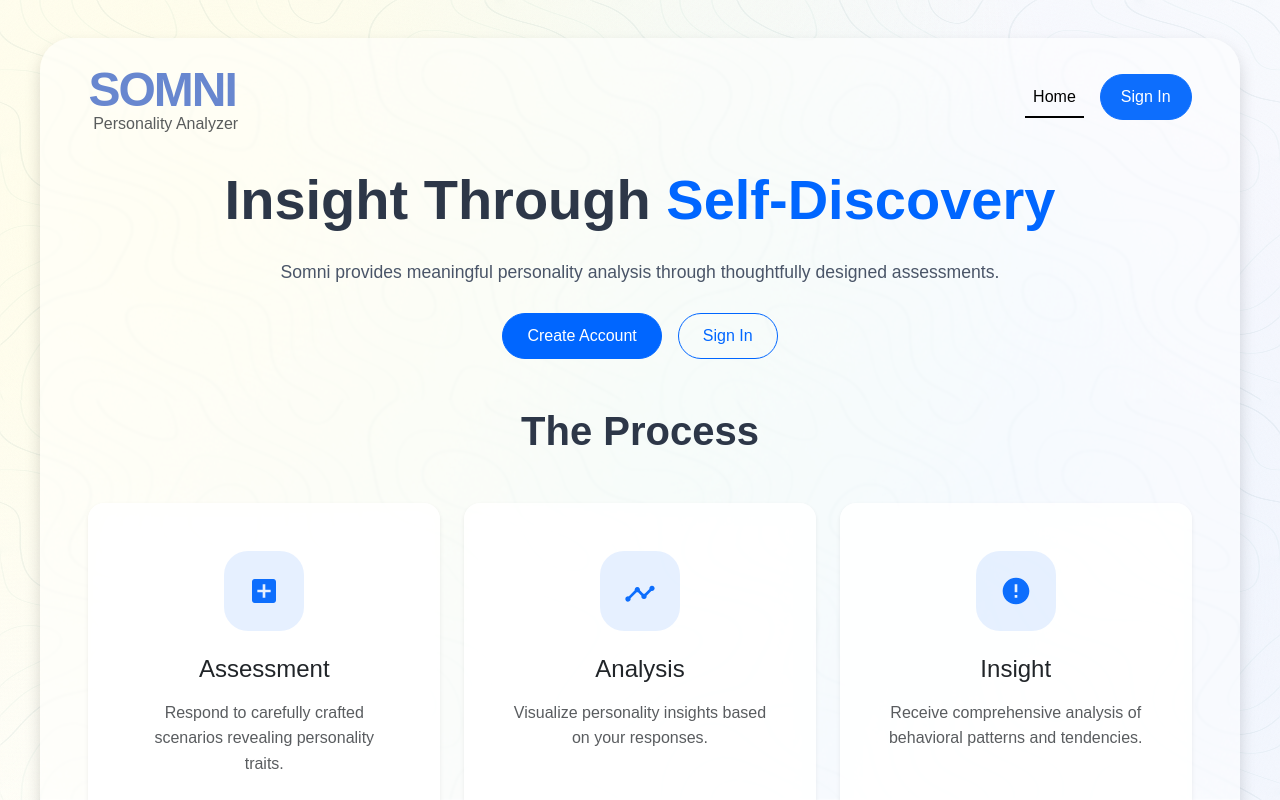
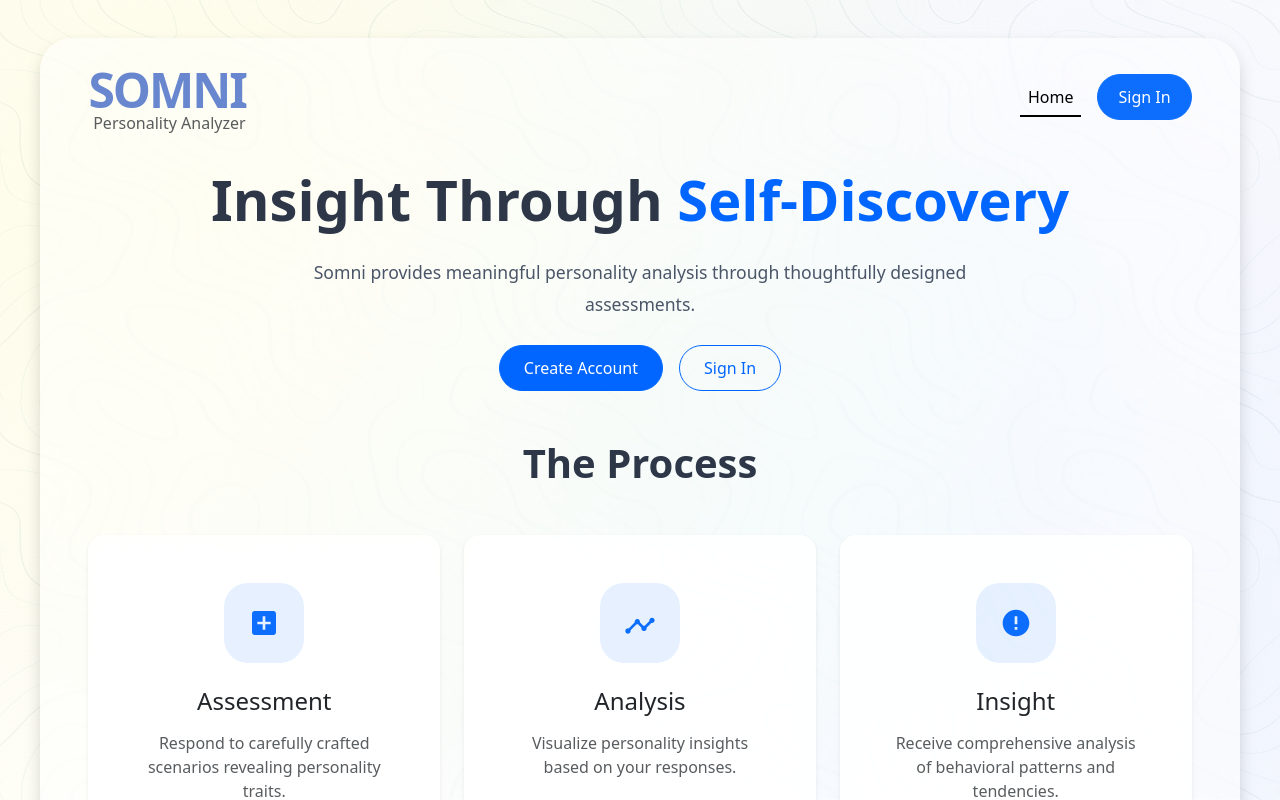
Before and after one commit to rniemela77/somni, a Vue app: page / in a window 1280 px wide. Shown: the top 800 px of the page. Built offline with nearby package versions, Linux system fonts and the light colour scheme; no server answers.

Commit message:
create typography styling file

```diff
--- a/src/components/PersonalityScales.vue
+++ b/src/components/PersonalityScales.vue
@@ -170,9 +170,7 @@ const toggleScale = (scaleId: string) => {
 }
 
 .trait-description p {
-  font-size: 0.85rem;
-  color: #6c757d;
-  line-height: 1.5;
+  color: #44494E;
 }
 
 .scale-labels {
--- a/src/styles/global.css
+++ b/src/styles/global.css
@@ -5,11 +5,9 @@
 }
 
 body {
-  font-family: "Arial", sans-serif;
   color: #333;
   margin: 0;
   padding: 0;
-  line-height: 1.6;
   min-height: 100vh;
   padding: clamp(2px, 3vw, 4rem);
 }
--- /dev/null
+++ b/src/styles/typography.css
@@ -0,0 +1,29 @@
+/* Typography Styles */
+
+/* 1. Base font-size */
+html {
+  font-size: 100%; /* 16px */
+}
+
+/* 2. Body text */
+body {
+  font-family: system-ui, -apple-system, BlinkMacSystemFont, "Segoe UI", Roboto, sans-serif;
+  font-size: 1rem;       /* 16px */
+  line-height: 1.5;      /* 24px */
+}
+
+/* 3. Heading scale */
+h1, h2, h3, h4, h5, h6 {
+  font-weight: 600;
+  line-height: 1.2;
+  margin-top: 0;
+  margin-bottom: 0.5em;
+}
+
+/* Major headings */
+h1 { font-size: 2.5rem; }   /* 40px */
+h2 { font-size: 2rem;   }   /* 32px */
+h3 { font-size: 1.75rem; }  /* 28px */
+h4 { font-size: 1.5rem;  }  /* 24px */
+h5 { font-size: 1.25rem; }  /* 20px */
+h6 { font-size: 1rem;    }  /* 16px */
```
